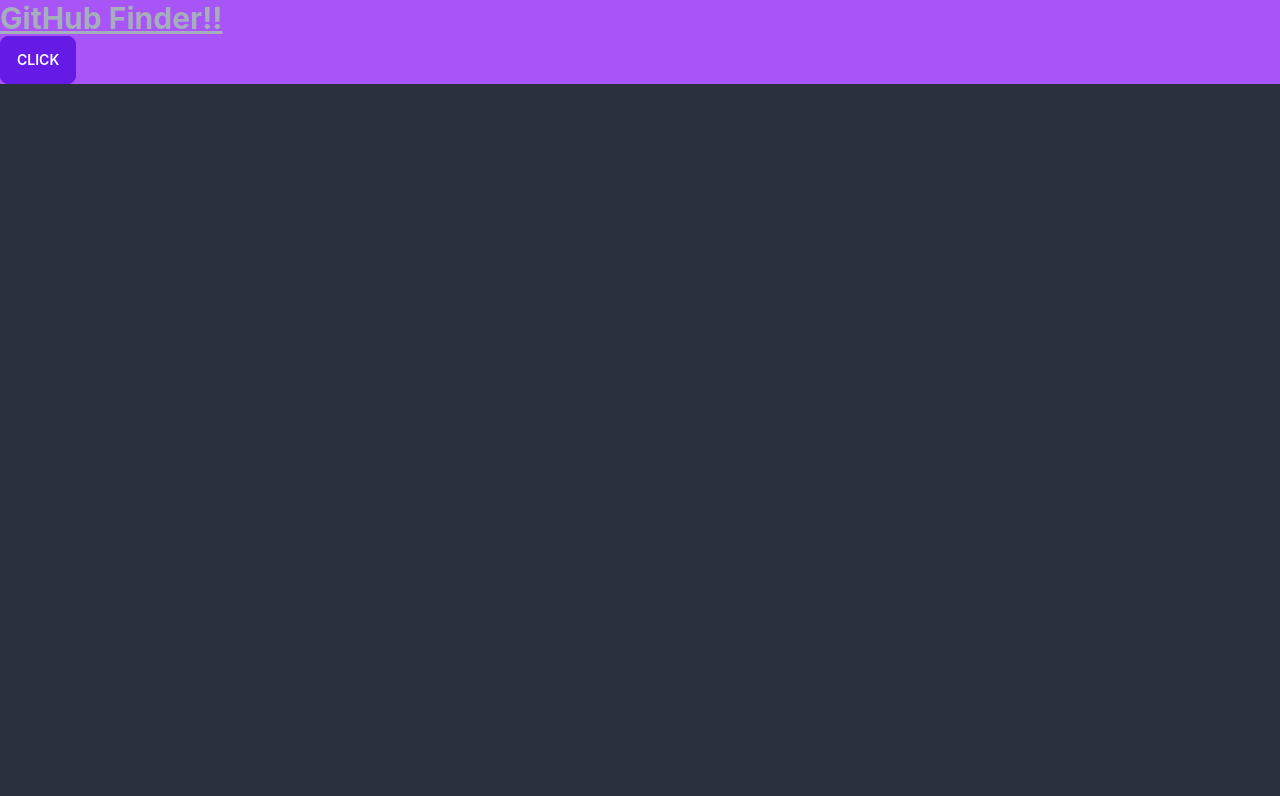
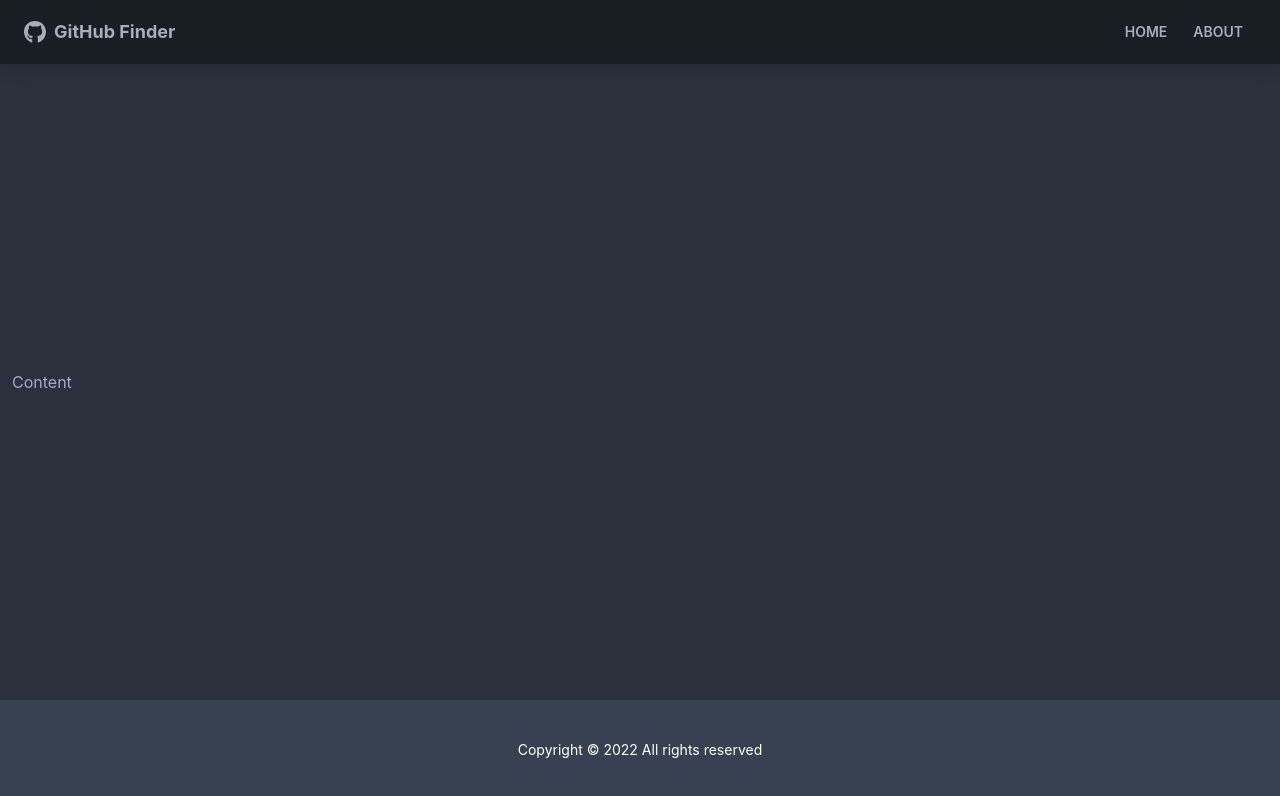
Before and after one commit to romanbatiuk/github-finder, a React (Create React App) app: page / in a window 1280 px wide. Shown: the top 796 px of the page. Built offline with nearby package versions, Linux system fonts and the light colour scheme.

Commit message:
add Navbar & Footer components

```diff
--- a/package.json
+++ b/package.json
@@ -13,6 +13,8 @@
 		"daisyui": "^2.13.4",
 		"react": "^17.0.2",
 		"react-dom": "^17.0.2",
+		"react-icons": "^4.3.1",
+		"react-router-dom": "^6.2.2",
 		"react-scripts": "5.0.0",
 		"typescript": "^4.6.3",
 		"web-vitals": "^2.1.4"
--- a/src/App.tsx
+++ b/src/App.tsx
@@ -1,9 +1,16 @@
+import { BrowserRouter as Router } from 'react-router-dom'
+import Footer from './components/layout/Footer'
+import Navbar from './components/layout/Navbar'
+
 function App(): JSX.Element {
 	return (
-		<div className="App bg-purple-500">
-			<h1 className="text-3xl font-bold underline ">GitHub Finder!!</h1>
-			<button className="btn btn-primary">Click</button>
-		</div>
+		<Router>
+			<div className="flex flex-col justify-between h-screen">
+				<Navbar />
+				<main className="container mx-auto px-3 pb-12">Content</main>
+				<Footer />
+			</div>
+		</Router>
 	)
 }
 
--- /dev/null
+++ b/src/components/layout/Footer.tsx
@@ -0,0 +1,12 @@
+import { FC } from 'react'
+
+const Footer: FC = (): JSX.Element => {
+	const footerYear: number = new Date().getFullYear()
+	return (
+		<footer className="footer p-10 bg-gray-700 text-primary-content footer-center">
+			<p>Copyright &copy; {footerYear} All rights reserved</p>
+		</footer>
+	)
+}
+
+export default Footer
--- /dev/null
+++ b/src/components/layout/Navbar.tsx
@@ -0,0 +1,39 @@
+import { FaGithub } from 'react-icons/fa'
+import { Link } from 'react-router-dom'
+
+type NavbarProps = {
+	title: string
+}
+
+const defaultProps: NavbarProps = {
+	title: 'GitHub Finder',
+}
+
+const Navbar = ({ title }: NavbarProps): JSX.Element => {
+	return (
+		<nav className="navbar mb-12 shadow-lg bg-neutral text-neutral-content">
+			<div className="container mx-auto">
+				<div className="flex-none px-2 mx-2">
+					<FaGithub className="inline pr-2 text-3xl" />
+					<Link to="/" className="text-lg font-bold align-middle">
+						{title}
+					</Link>
+				</div>
+				<div className="flex-1 px-2 mx-2">
+					<div className="flex justify-end">
+						<Link to="/" className="btn btn-ghost btn-sm rounded-btn">
+							Home
+						</Link>
+						<Link to="/about" className="btn btn-ghost btn-sm rounded-btn">
+							About
+						</Link>
+					</div>
+				</div>
+			</div>
+		</nav>
+	)
+}
+
+Navbar.defaultProps = defaultProps
+
+export default Navbar
```
Also changed, not shown: .eslintrc.json, .prettierrc.json, 1 other file (tests, documents, lock files or other folders).
